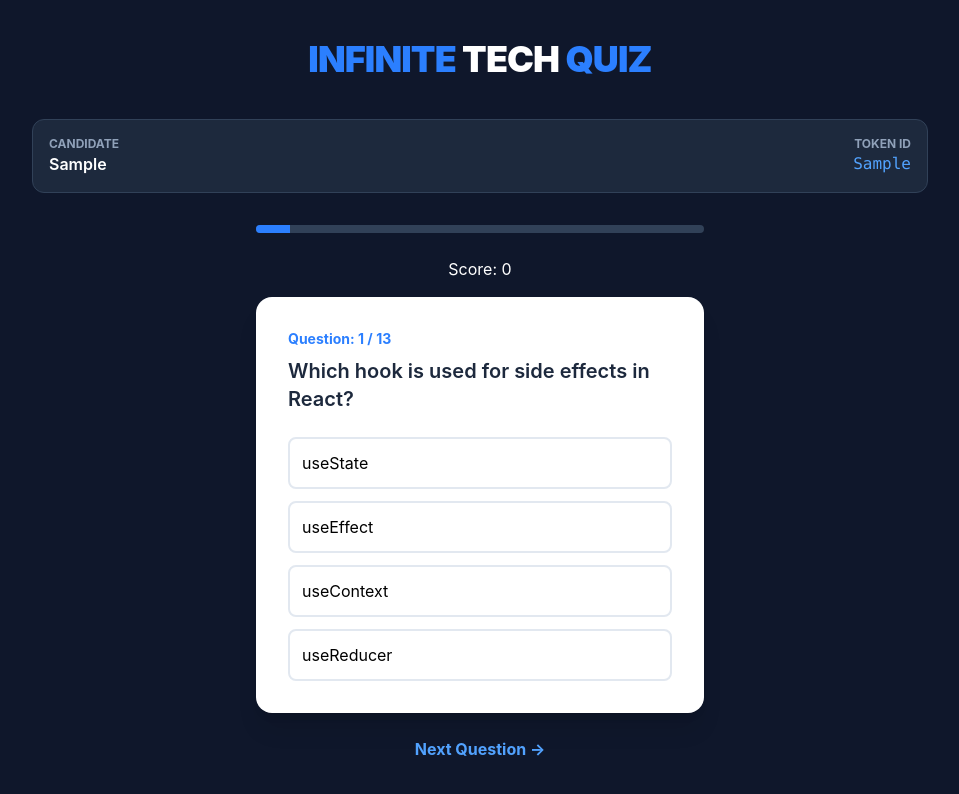
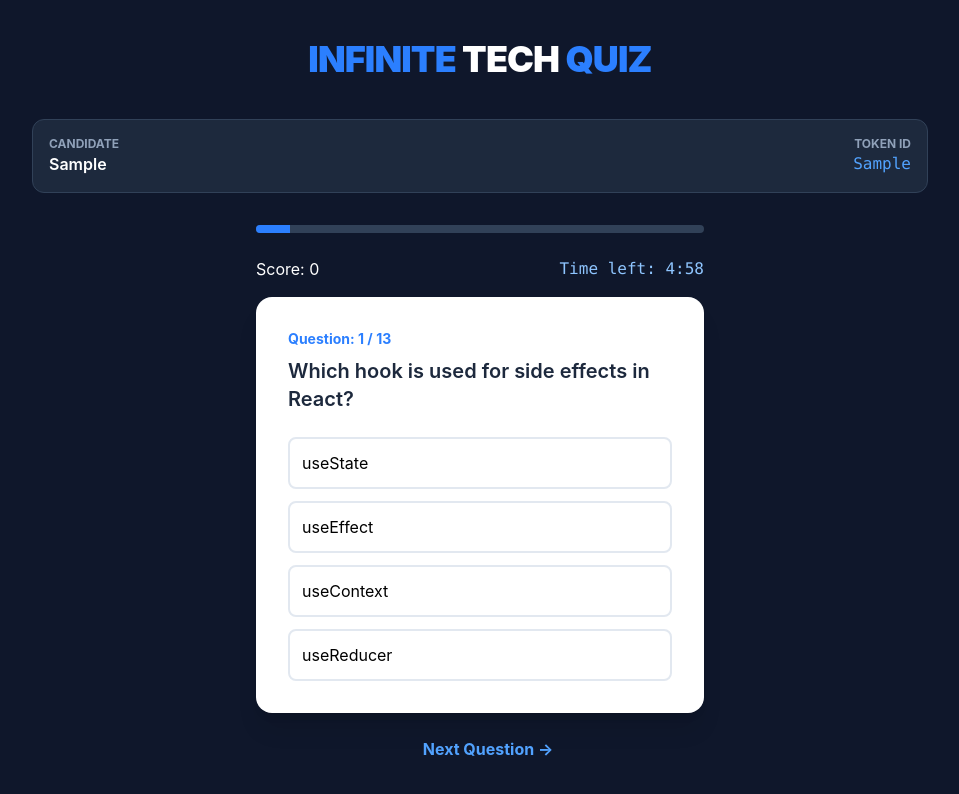
Before and after one commit to w3ravindrachauhan-rgb/INFINITE-QUIZ-APP, a React (Vite) app: page / in a window 1280 px wide. Both pictures are taken after typing "Sample", "name@example.com", "Sample" into the empty fields and a click on the button "Authorize & Start Quiz". Shown: the top 794 px of the page, without its empty margins (160-1119 px from the left). Built offline with nearby package versions, Linux system fonts and the light colour scheme.

Commit message:
feat: implement timer and navigation for quiz questions, update answer handling

```diff
--- a/src/App.tsx
+++ b/src/App.tsx
@@ -1,4 +1,4 @@
-import { useState } from 'react'
+import { useEffect, useState } from 'react'
 import QuestionCard from './components/QuestionCard'
 import type { UserDetails } from './types/types';
 import Registration from './components/Registration';
@@ -8,19 +8,31 @@ function App() {
   // Logic State
   //const [loading, setLoading] = useState(false);
   const [currentQuestion, setCurrentQuestion] = useState(0);
-  const [score, setScore] = useState(0);
-  //const [gameOver, setGameOver] = useState(true);
-  const [userAnswer, setUserAnswer] = useState<string | null>(null);
+  const [selectedAnswers, setSelectedAnswers] = useState<(string | null)[]>(
+    Array(mockQuestion.length).fill(null)
+  );
+  const [secondsLeft, setSecondsLeft] = useState(300);
   const [user, setUser] = useState<UserDetails | null>(null);
   const [gameState, setGameState] = useState<'START' | 'QUIZ' | 'END'>('START');
 
   const startQuiz = (details: UserDetails) => {
     setUser(details);
     //setGameOver(false);
-    setScore(0);
+    setSelectedAnswers(Array(mockQuestion.length).fill(null));
+    setSecondsLeft(300);
     setCurrentQuestion(0);
     setGameState('QUIZ');
   }
+
+  const previousQuestion = () => {
+    const prevQ = currentQuestion - 1;
+
+    if (prevQ < 0) {
+      setGameState('END');
+    } else {
+      setCurrentQuestion(prevQ);
+    }
+  };
 
   const nextQuestion = () => {
     const nextQ = currentQuestion + 1;
@@ -29,27 +41,40 @@ function App() {
       setGameState('END');
     } else {
       setCurrentQuestion(nextQ);
-      setUserAnswer(null); // IMPORTANT: Clear the previous answer!
     }
   };
 
   const checkAnswer = (e: React.MouseEvent<HTMLButtonElement>) => {
     if (gameState !== 'QUIZ') return;
-      // 1. Get the value from the button click
     const selected = e.currentTarget.value;
+    setSelectedAnswers((prev) => {
+      const next = [...prev];
+      next[currentQuestion] = selected;
+      return next;
+    });
+  };
 
-      // 2. Check against the correct answer in our array
-      const isCorrect = mockQuestion[currentQuestion].correctAnswer === selected;
+  useEffect(() => {
+    if (gameState !== 'QUIZ') return;
 
-      // 3. Increment score if correct
-      if (isCorrect) {
-        setScore((prev) => prev + 1);
+    const timerId = window.setInterval(() => {
+      setSecondsLeft((prev) => {
+        if (prev <= 1) {
+          setGameState('END');
+          return 0;
         }
+        return prev - 1;
+      });
+    }, 1000);
 
-      // 4. Save the answer to state to "lock" the card and show visual feedback
-      setUserAnswer(selected);
-    }
+    return () => window.clearInterval(timerId);
+  }, [gameState]);
 
+  const score = selectedAnswers.reduce(
+    (acc, answer, idx) =>
+      answer === mockQuestion[idx].correctAnswer ? acc + 1 : acc,
+    0
+  );
 
   return (
     <div className="min-h-screen bg-slate-900 flex flex-col items-center justify-center p-4">
@@ -70,12 +95,11 @@ function App() {
           </div>
         </div>
       )}
+
       {/* 2. Page Content based on Game State */}
-      {gameState === 'START' && (
-        <Registration onStart={startQuiz} />
-      )}
+      {gameState === 'START' && <Registration onStart={startQuiz} />}
 
-      {gameState === 'QUIZ' &&(
+      {gameState === 'QUIZ' && (
         <>
           {/* Progress Bar Container */}
           <div className="w-full max-w-md bg-slate-700 h-2 rounded-full mb-6 overflow-hidden">
@@ -85,23 +109,38 @@ function App() {
             />
           </div>
 
-          <p className="text-white mb-4">Score: {score}</p>
+              <div className="flex items-center justify-between mb-4 w-full max-w-md text-white">
+            <p>Score: {score}</p>
+            <p className="font-mono text-blue-300">
+              Time left: {Math.floor(secondsLeft / 60)}:{String(secondsLeft % 60).padStart(2, '0')}
+            </p>
+          </div>
           <QuestionCard
             questionNr={currentQuestion + 1}
             totalQuestions={mockQuestion.length}
             question={mockQuestion[currentQuestion].question}
             answers={mockQuestion[currentQuestion].answers}
-                  userAnswer={userAnswer} // Now passing the real state instead of 'null'
+            userAnswer={selectedAnswers[currentQuestion]}
             callback={checkAnswer}
           />
 
-          {/* A "Next" button that only shows if we haven't reached the end */}
+          {/* Navigation buttons */}
+          <div className="flex mt-6">
+            {currentQuestion > 0 && (
               <button
-              className="mt-6 text-blue-400 hover:text-blue-300 font-bold"
+                className="text-blue-400 hover:text-blue-300 font-bold"
+                onClick={previousQuestion}
+              >
+                ← Previous Question
+              </button>
+            )}
+            <button
+              className="text-blue-400 hover:text-blue-300 font-bold ml-4"
               onClick={nextQuestion}
             >
               Next Question →
             </button>
+          </div>
         </>
       )}
 
@@ -109,10 +148,13 @@ function App() {
         <div className="text-white text-center">
           <h2 className="text-3xl font-bold">Quiz Complete!</h2>
           <p className="mt-4">Score: {score} / {mockQuestion.length}</p>
-          <button onClick={() => setGameState('START')} className="mt-6 bg-blue-500 p-2 rounded">Try Again</button>
+          <button onClick={() => setGameState('START')} className="mt-6 bg-blue-500 p-2 rounded">
+            Try Again
+          </button>
         </div>
       )}
     </div>
   )
- };
+}
+
 export default App
--- a/src/components/QuestionCard.tsx
+++ b/src/components/QuestionCard.tsx
@@ -31,12 +31,10 @@ const QuestionCard: React.FC<Props> = ({
       {answers.map((answer) => (
         <button
           key={answer}
-          disabled={!!userAnswer} // Disable button if user already answered
           value={answer}
           onClick={callback}
           className={`w-full p-3 text-left rounded-lg border-2 transition-all
-            ${!userAnswer ? 'border-slate-200 hover:border-blue-400 hover:bg-blue-50' : ''}
-            ${userAnswer === answer ? 'border-blue-600 bg-blue-100' : 'border-slate-200'}
+            ${userAnswer === answer ? 'border-blue-600 bg-blue-100' : 'border-slate-200 hover:border-blue-400 hover:bg-blue-50'}
           `}
         >
           <span dangerouslySetInnerHTML={{ __html: answer }} />
```
Lines whose indentation alone changed are shown as unchanged.
